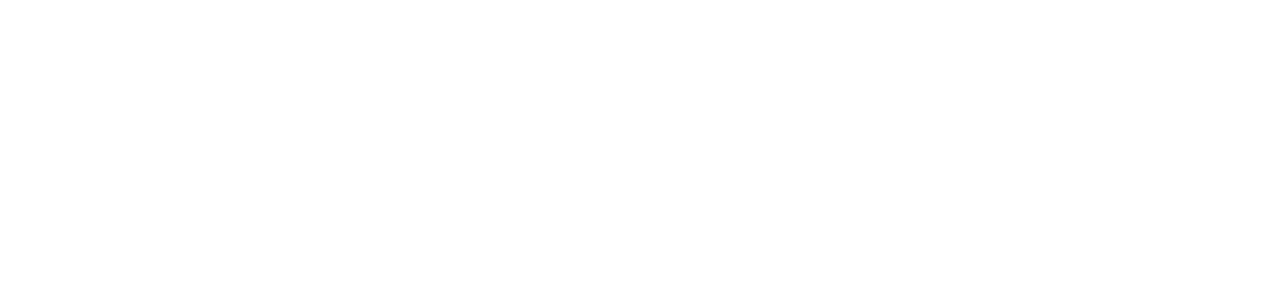
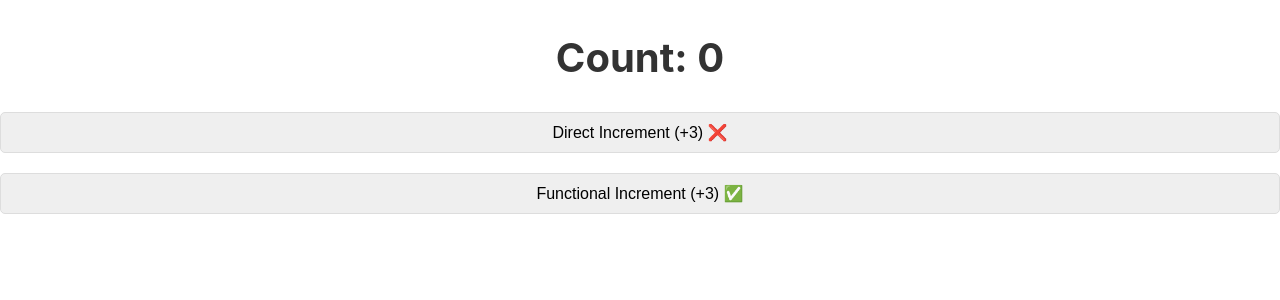
Before and after one commit to Pranay-Erra/TS-1, a React (Create React App) app in the folder frontend/: page /diff in a window 1280 px wide. Before the commit this address had no page. Shown: the top 300 px of the page. Built offline with nearby package versions, Linux system fonts and the light colour scheme.

Commit message:
updated counter

```diff
--- a/frontend/src/App.js
+++ b/frontend/src/App.js
@@ -8,6 +8,7 @@
 import Counter from './Counter/simpleCounter';
 import TemperatureConverter from './tempConverter/converter';
 import Home from './Home/home';
+import CounterDiff from './Diff/diffCounter';
 function App() {
   return (
    <>
@@ -20,6 +21,7 @@
             <Route path='/p2' element={<StarPattern2 rows={5}/>}/>
             <Route path='/counter' element={<Counter/>}/>
             <Route path='/temp' element={<TemperatureConverter/>}/>
+            <Route path='/diff' element={<CounterDiff/>}/>
           </Routes>
       </BrowserRouter>
    </>
--- a/frontend/src/Counter/simpleCounter.js
+++ b/frontend/src/Counter/simpleCounter.js
@@ -2,14 +2,10 @@
 import "./simpleCounter.css";
 
 const Counter = () => {
-  const [count, setCount] = useState(0);//revisit
+  const [count, setCount] = useState(0);
 
-  const Increment = () => {
-    setCount(count + 1);
-  };
-
-  const Decrement = () => {
-    setCount(count - 1);
+  const changeCount = (value) => {
+    setCount((prevCount) => prevCount + value);
   };
 
   const Reset = () => {
@@ -26,10 +22,10 @@
         {count}
       </h2>
       <div className="button-container">
-        <button className="counter-button increment" onClick={Increment}>
+        <button className="counter-button increment" onClick={() => changeCount(1)}>
           Increment
         </button>
-        <button className="counter-button decrement" onClick={Decrement}>
+        <button className="counter-button decrement" onClick={() => changeCount(-1)}>
           Decrement
         </button>
         <button className="counter-button reset" onClick={Reset}>
--- /dev/null
+++ b/frontend/src/Diff/diffCounter.js
@@ -0,0 +1,33 @@
+import React, { useState } from "react";
+
+const CounterDiff = () => {
+  const [count, setCount] = useState(0);
+
+  // Direct update (may cause issues)
+  const handleDirectIncrement = () => {
+    setCount(count + 1);
+    setCount(count + 1);
+    setCount(count + 1);
+  };
+
+  // Functional update (correct way)
+  const handleFunctionalIncrement = () => {
+    setCount((prevCount) => prevCount + 1);
+    setCount((prevCount) => prevCount + 1);
+    setCount((prevCount) => prevCount + 1);
+  };
+
+  return (
+    <div style={{ textAlign: "center", fontSize: "20px" }}>
+      <h2>Count: {count}</h2>
+      <button onClick={handleDirectIncrement}>
+        Direct Increment (+3) ❌
+      </button>
+      <button onClick={handleFunctionalIncrement}>
+        Functional Increment (+3) ✅
+      </button>
+    </div>
+  );
+};
+
+export default CounterDiff;
```
